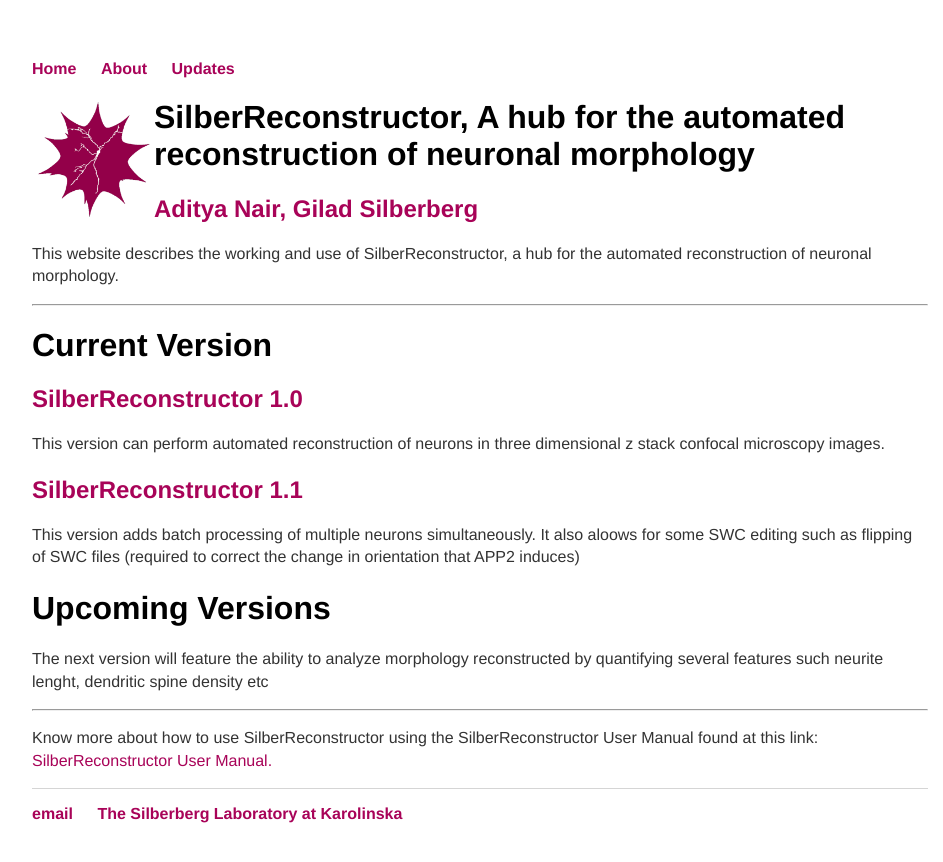
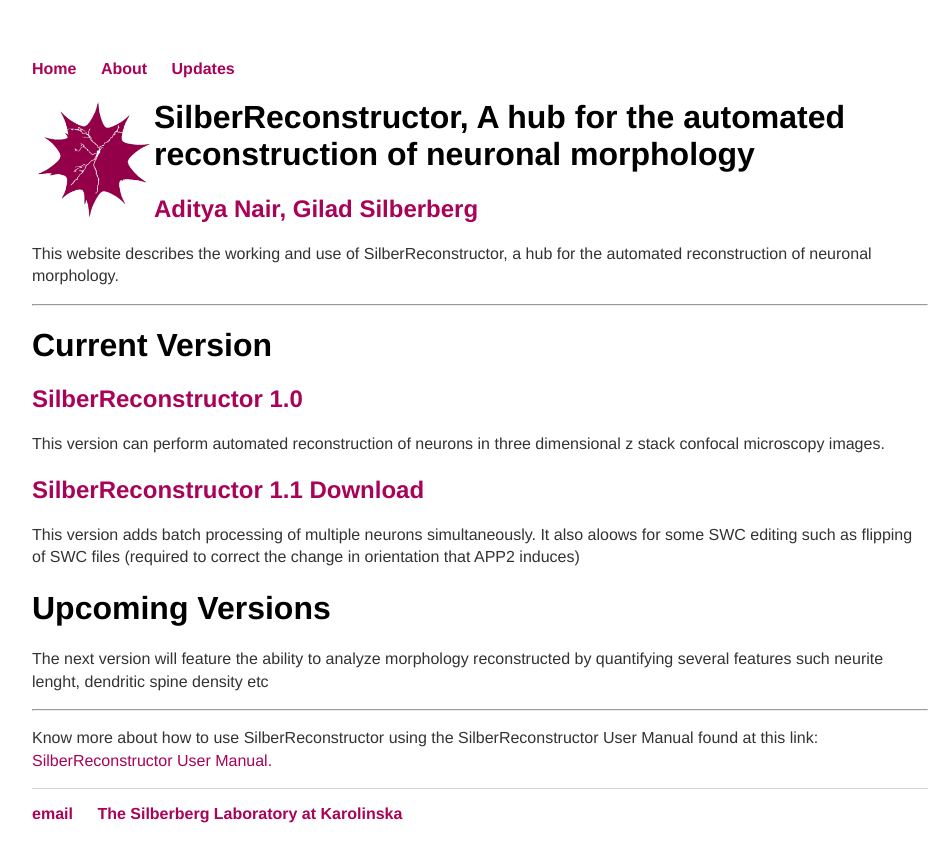
Before and after one commit to adityanairneuro/silver-reconstructor, a Jekyll site: the page built from updates/index.html, in a window 1280 px wide. Shown: the top 862 px of the page, without its empty margins (160-1103 px from the left). Built offline with Jekyll 4.4.1, drawn with Linux system fonts in a browser that asks for light colours.

Commit message:
Update index.html

```diff
--- a/updates/index.html
+++ b/updates/index.html
@@ -11,7 +11,7 @@
 	<h1>Current Version</h1>
         <h2>SilberReconstructor 1.0</h2>
 	<p>This version can perform automated reconstruction of neurons in three dimensional z stack confocal microscopy images.</p>
-        <h2>SilberReconstructor 1.1</h2>
+        <h2>SilberReconstructor 1.1 <a href="srversions/SilberReconstructor_Deployment_11_07_Batch_Process.nb">Download</a> </h2>
 	<p>This version adds batch processing of multiple neurons simultaneously. It also aloows for some SWC editing such as flipping of SWC files (required to correct the change in orientation that APP2 induces)</p>
 
 	<h1>Upcoming Versions</h1>
```
